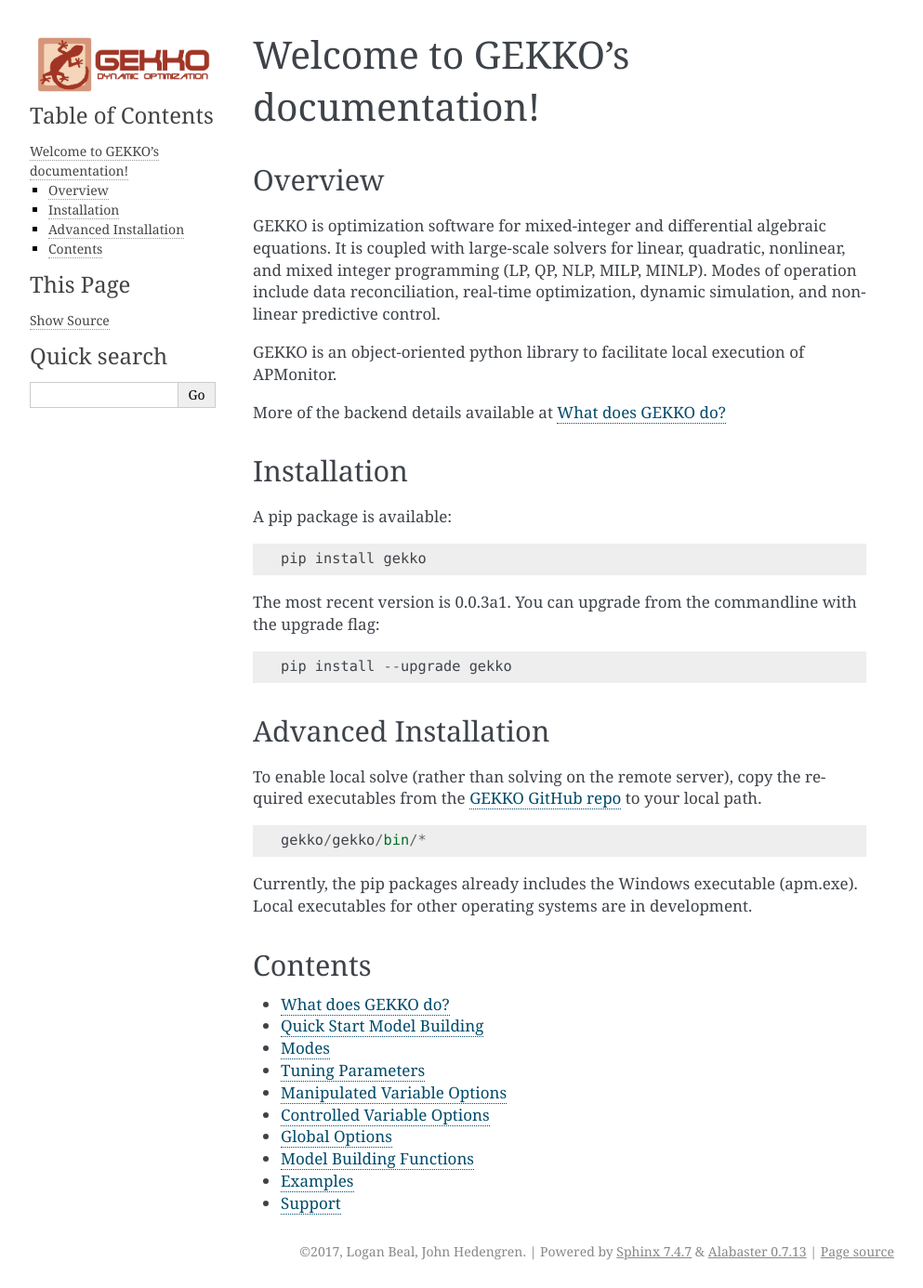
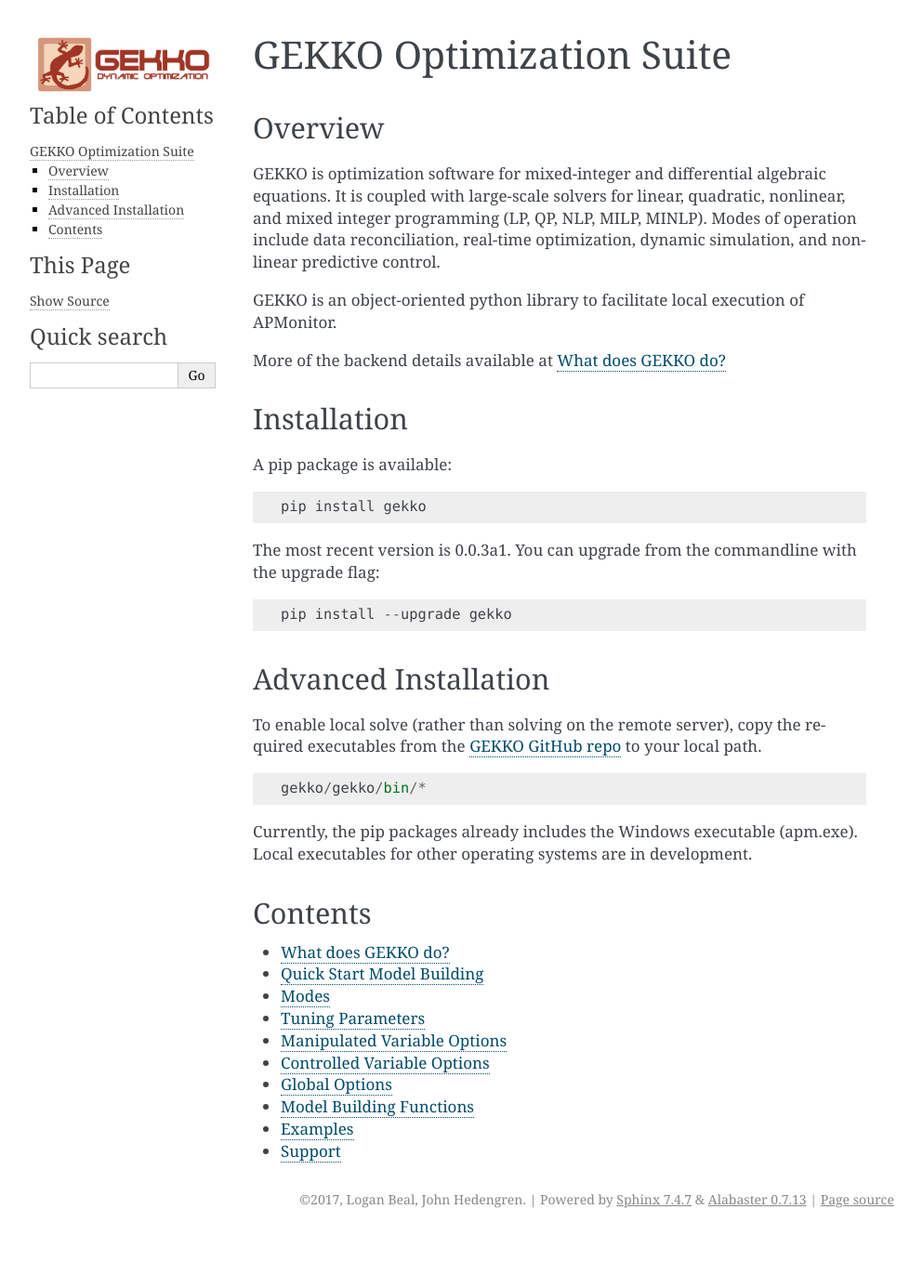
Before and after one commit to BYU-PRISM/GEKKO, a Sphinx documentation site: the page built from docs/index.rst, in a window 1280 px wide. Shown: the whole page at 93% size, without its empty margins (148-1141 px from the left). Built offline with Sphinx 7.4.7, drawn with Linux system fonts in a browser that asks for light colours; after the commit the page ends 1330 px from its top, so only the background shows below that; part of the change alters nothing that is shown.

```diff
--- a/docs/conf.py
+++ b/docs/conf.py
@@ -58,9 +58,9 @@ author = u'Logan Beal, John Hedengren'
 # built documents.
 #
 # The short X.Y version.
-version = u'0.1'
+version = u'0.0.3'
 # The full version, including alpha/beta/rc tags.
-release = u'0.1'
+release = u'0.0.3b1'
 
 # The language for content autogenerated by Sphinx. Refer to documentation
 # for a list of supported languages.
--- a/docs/index.rst
+++ b/docs/index.rst
@@ -6,7 +6,7 @@
 
 
 
-Welcome to GEKKO's documentation!
+GEKKO Optimization Suite
 =======================================
 
 
```
